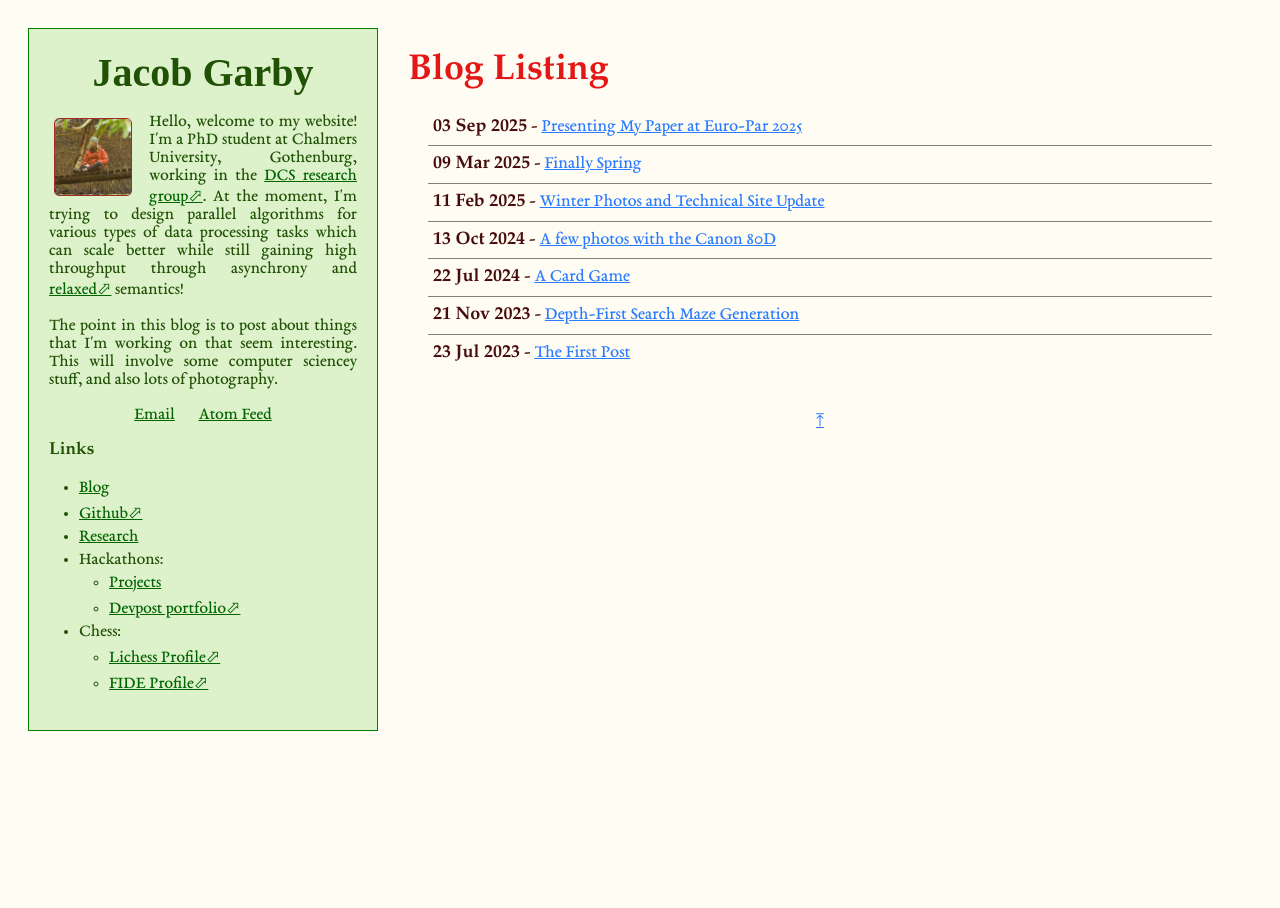
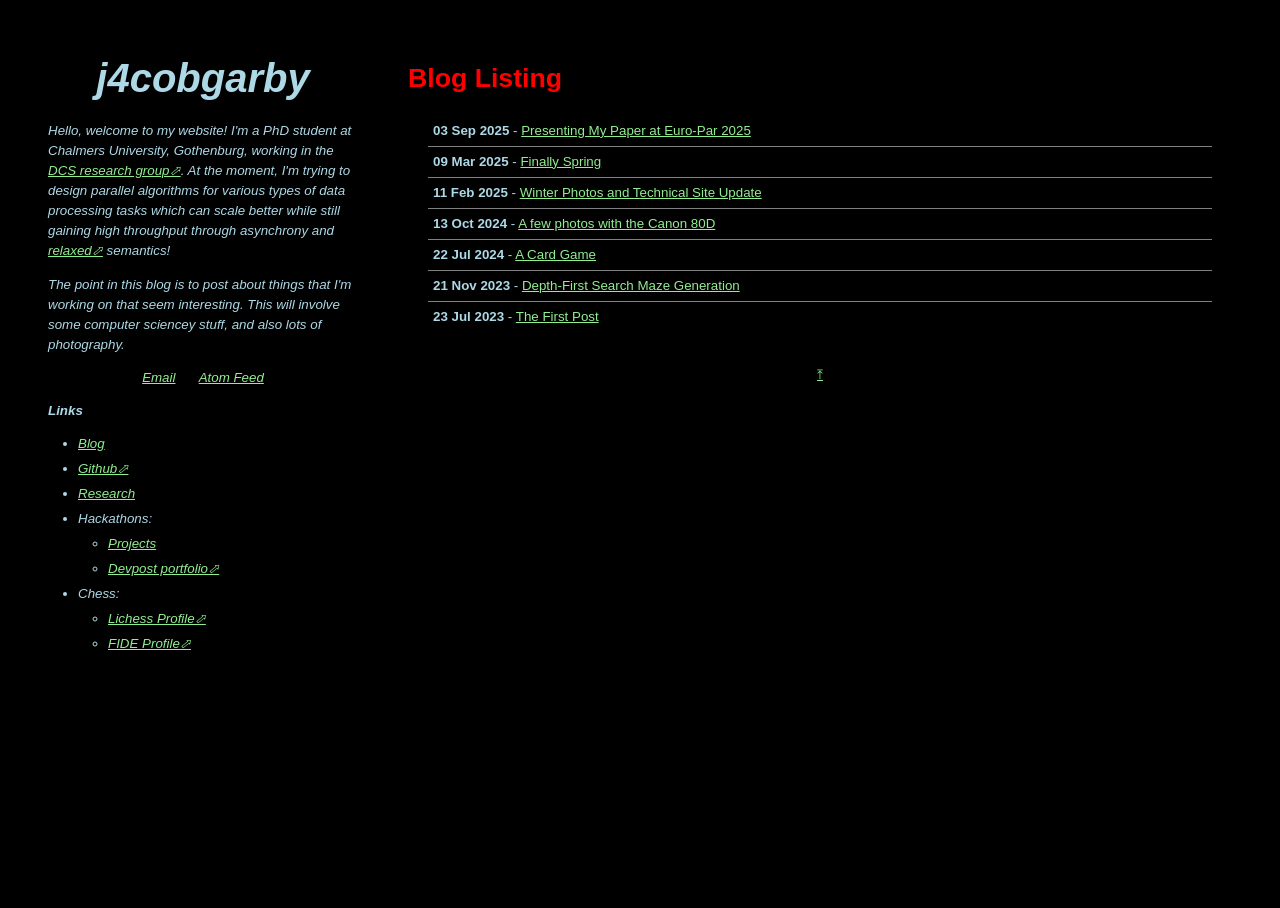
Before and after one commit to j4cobgarby/j4cobgarby.github.io, a Jekyll site: the page built from index.html, in a window 1280 px wide. Built offline with Jekyll 4.4.1, drawn with Linux system fonts in a browser that asks for light colours; some web fonts are replaced.

Commit message:
made css darker

```diff
--- a/_layouts/default.html
+++ b/_layouts/default.html
@@ -2,7 +2,7 @@
 
 <html>
     <head>
-        <title>Jacob Garby - {{ page.title }}</title>
+        <title>j4cobgarby - {{ page.title }}</title>
         <meta name="viewport" content="width=device-width">
         <link rel="stylesheet" href="/assets/css/style.css">
 
@@ -16,9 +16,8 @@
     <body lang="en-GB">
         <div class="container">
         <div id="sidebar" class="sidebar">
-            <h1 class="bigtitle"> Jacob Garby </h1>
+            <h1 class="bigtitle">j4cobgarby</h1>
             <p class="intro hide_on_mobile">
-            <img class="icon hide_on_mobile" src="/assets/img/just me.jpg" alt="Me at Royal Hackaway 2024">
             Hello, welcome to my website!
             I'm a PhD student at Chalmers University, Gothenburg, working in the <a href="https://www.cse.chalmers.se/research/group/dcs/">DCS research group&#x2B00;</a>. At the moment, I'm trying to design parallel algorithms for various types of data processing tasks which can scale better while still gaining high throughput through asynchrony and <a href="https://blogs.qub.ac.uk/relax-dn/">relaxed&#x2B00;</a> semantics!
             </p>
--- a/assets/css/style.css
+++ b/assets/css/style.css
@@ -1,48 +1,16 @@
-@font-face {
-    font-family: "Inter";
-    src:
-        Local("Inter"),
-        url("/assets/fonts/Inter_var.ttf") format("truetype");
-}
-
-@font-face {
-    font-family: "Garamond";
-    src: url("/assets/fonts/EBGaramond08-Regular.ttf") format("truetype");
-}
-
-@font-face {
-    font-family: "Garamond";
-    src: url("/assets/fonts/EBGaramond08-Italic.ttf") format("truetype");
-    font-style: italic;
-}
-
-@font-face {
-    font-family: "GaramondSC";
-    src: url("/assets/fonts/EBGaramondSC08-Regular.ttf") format("truetype");
-}
-
 html, body {
-    height: 100%;
-    background-color: #fffcf3;
+    background-color: black;
 }
 
 body {
-    color: #460b0b;
-    font-family: 'Garamond', serif;
-    /* font-family: sans-serif; */
-    font-size: 13.5pt;
-
-    background-position: 0 0, 6.5pt 6.5pt;
-    background-size: 13pt 13pt;
-
-    /*hyphens: auto;*/
-    text-align: justify;
+    color: lightblue;
+    font-family: sans-serif;
+    font-size: 10pt;
+    line-height: 1.5;
 }
 
 h1 {
     margin-top: 10px;
-    text-align: left;
-    font-weight: 900;
 }
 
 h1.bigtitle {
@@ -50,23 +18,16 @@ h1.bigtitle {
     margin-bottom: 5px;
     text-align: center;
     font-size: 30pt;
-    font-family: 'GaramondSC', serif;
-}
-
-div.sidebar {
-    color: #205105;
 }
 
 div.content {
     h1, h2, h3, h4, h5 {
-        color: #e41717;
+        color: red;
     }
-    line-height: 20pt;
 }
 
 h4 {
     margin: 0;
-    /*text-align: center;*/
 }
 
 div.nav {
@@ -82,11 +43,11 @@ div.nav {
 }
 
 a {
-    color: #297bff;
+    color: lightgreen;
 }
 
 a:hover {
-    color: #265aad;
+    color: white;
 }
 
 div.sidebar li {
@@ -94,8 +55,6 @@ div.sidebar li {
 }
 
 div.sidebar {
-    /*background-color: #fff3d5;*/
-    background-color: #ddf2cb;
     overflow-x: hidden;
     height: fit-content;
 
@@ -106,9 +65,7 @@ div.sidebar {
 
     flex: 0 0 350px;
 
-    border: 1px solid green;
-
-    font-size: 13pt;
+    font-style: italic;
 }
 
 div.sidebar.hidden {
@@ -117,11 +74,6 @@ div.sidebar.hidden {
 
 div.sidebar pre {
     font-size: 11pt;
-}
-
-div.sidebar a {
-    /*color: #6a1818;*/
-    color: darkgreen;
 }
 
 div.stickybox {
@@ -184,14 +136,13 @@ div.footer {
 
 pre.highlight {
     padding: 20px;
-    border-radius: 5px;
-    background-color: #faf9f2;
-    color: black;
+    background-color: #170000;
+    color: white;
     overflow-x: auto;
+    border: 1pt solid red;
 }
 
 code {
-    font-family: 'IBM Plex Mono', monospace;
     font-size: 14px;
 }
 
@@ -236,13 +187,6 @@ img {
     box-sizing: border-box;
 }
 
-img.icon {
-    float: left;
-    margin-right: 1em;
-    height: 4.5em;
-    border: 1px solid brown;
-}
-
 /* uhhh, i think this was so that when there are three images in a row they
  * go in one row? */
 img + img, img:has(+ img) {
@@ -261,8 +205,7 @@ div.cardContainer {
 }
 
 div.card {
-    /*border: 2px solid #9aaab3;*/
-    background-color: #f1f9fd;
+    border: 1px solid lightblue;
     padding: 15px;
     padding-top: 0;
     overflow-x: hidden;
@@ -277,7 +220,6 @@ div.card > h2, div.card > h3 {
  * show a minimal version of it at the top of the page instead */
 @media (max-width: 1000px) {
     body {
-        text-align: justify;
         margin: 4px;
     }
 
@@ -304,7 +246,6 @@ div.card > h2, div.card > h3 {
     div.sidebar li, div.sidebar ul {
       display: inline;
       padding: 5px;
-      line-height: 200%;
     }
 
     div.sidebar ul {
```
